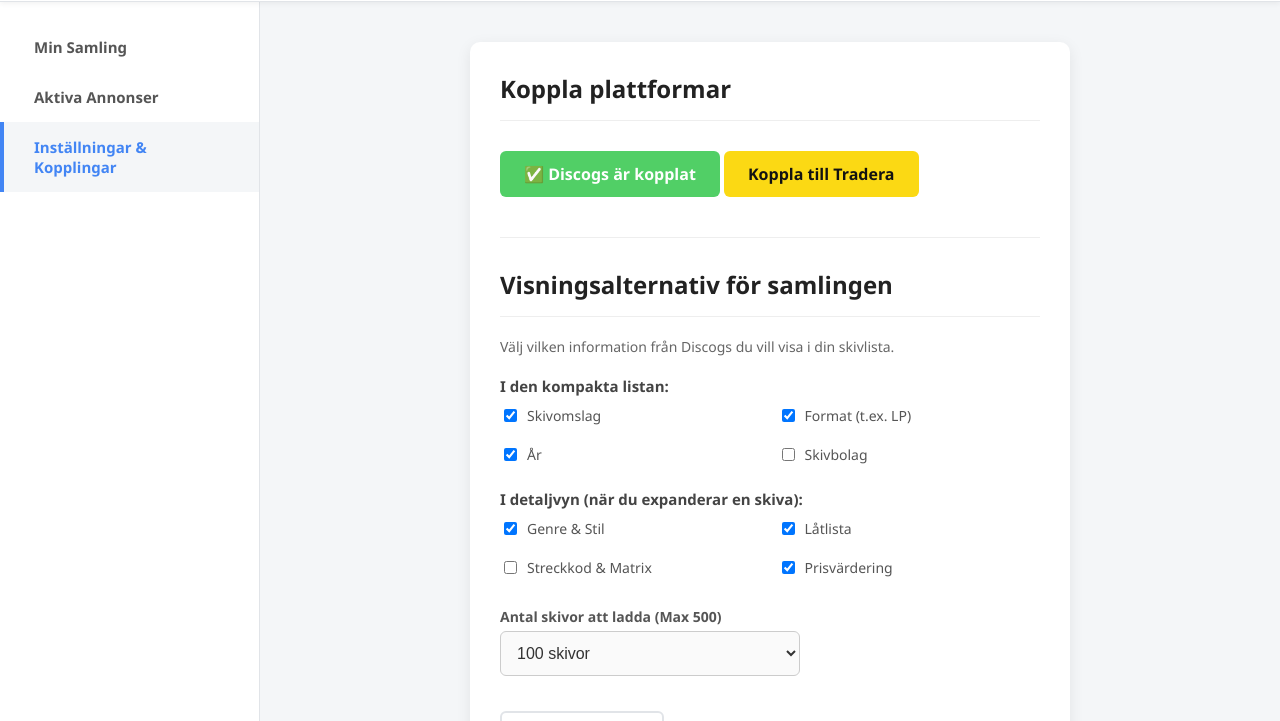
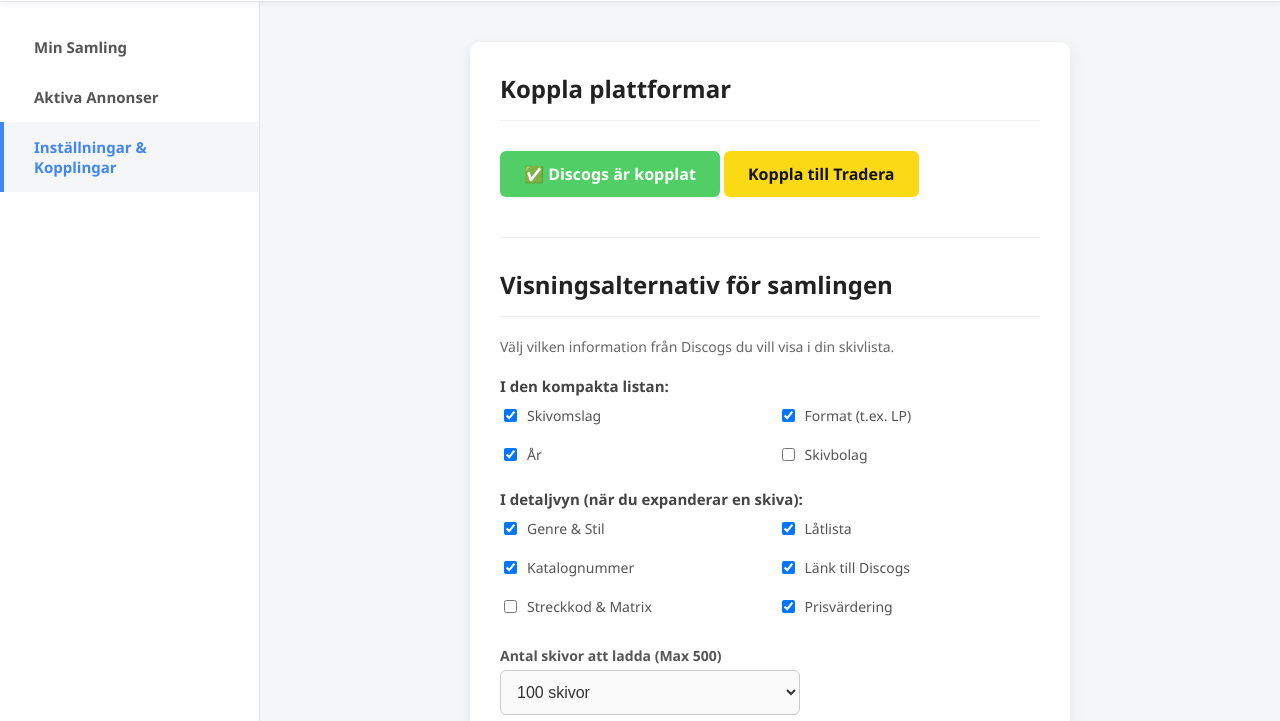
Before and after one commit to fuzzbdn/Tradeogs, a website: page public/dashboard.html in a window 1280 px wide. Shown: the part 79-800 px from the top of the page. Drawn offline with Linux system fonts and the light colour scheme; sample sign-in values are in the browser's storage.

Commit message:
Update dashboard.html

```diff
--- a/public/dashboard.html
+++ b/public/dashboard.html
@@ -4,16 +4,11 @@
     <meta charset="UTF-8">
     <meta name="viewport" content="width=device-width, initial-scale=1.0">
     <title>Tradeogs - Dashboard</title>
-
-    <!-- Länka till extern CSS -->
     <link rel="stylesheet" href="/style.css">
-
-    <!-- Länka till extern JavaScript (defer gör att sidan laddar snabbare) -->
     <script src="/app.js" defer></script>
 </head>
 <body>
 
-    <!-- Övre menyraden -->
     <header>
         <div class="header-left">
             <img src="/tradeogs_logo.png" alt="Tradeogs Logo" class="dash-logo">
@@ -22,20 +17,15 @@
         <button class="logout-btn" onclick="logout()">Logga ut</button>
     </header>
 
-    <!-- Appens huvudlayout (Meny + Innehåll) -->
     <div class="app-layout">
-
-        <!-- SIDOMENYN -->
         <aside class="sidebar">
             <a class="menu-item" id="nav-collection" onclick="switchView('collection')">Min Samling</a>
             <a class="menu-item" id="nav-ads" onclick="switchView('ads')">Aktiva Annonser</a>
             <a class="menu-item active" id="nav-settings" onclick="switchView('settings')">Inställningar & Kopplingar</a>
         </aside>
 
-        <!-- HUVUDINNEHÅLL -->
         <main class="main-content">
 
-            <!-- VY 1: MIN SAMLING -->
             <section id="view-collection" class="view-section">
                 <div class="card" style="text-align: left; max-width: 800px; margin: 0 auto;">
                     <h2>Min Discogs-samling</h2>
@@ -45,7 +35,6 @@
                         <button class="btn btn-primary" onclick="fetchCollection()" style="width: auto; padding: 10px 20px;">Ladda samling</button>
                     </div>
 
-                    <!-- Sökfält (Dolt tills samlingen är laddad) -->
                     <div id="search-container" style="display: none; margin-bottom: 20px;">
                         <input type="text" id="search-input" placeholder="Sök på artist eller titel..." onkeyup="filterCollection()" style="width: 100%; padding: 12px; border-radius: 6px; border: 1px solid #ccc;">
                     </div>
@@ -54,7 +43,6 @@
                 </div>
             </section>
 
-            <!-- VY 2: AKTIVA ANNONSER -->
             <section id="view-ads" class="view-section">
                 <div class="card" style="text-align: left; max-width: 800px; margin: 0 auto;">
                     <h2>Aktiva annonser på Tradera</h2>
@@ -62,7 +50,6 @@
                 </div>
             </section>
 
-            <!-- VY 3: INSTÄLLNINGAR (Aktiv som standard) -->
             <section id="view-settings" class="view-section active">
                 <div class="card" style="max-width: 600px; margin: 0 auto; text-align: left;">
                     <h2>Koppla plattformar</h2>
@@ -73,9 +60,7 @@
 
                     <hr style="border: none; border-top: 1px solid #eee; margin: 30px 0;">
 
-                    <!-- Visningsalternativ för samlingen -->
-<!-- Visningsalternativ för samlingen -->
-<h2>Visningsalternativ för samlingen</h2>
+                    <h2>Visningsalternativ för samlingen</h2>
                     <p style="color: #666; font-size: 14px; margin-bottom: 20px;">Välj vilken information från Discogs du vill visa i din skivlista.</p>
 
                     <h3 style="font-size: 15px; margin-bottom: 10px; color: #444;">I den kompakta listan:</h3>
@@ -102,6 +87,10 @@
                         <label style="display: flex; align-items: center; cursor: pointer; font-weight: normal;">
                             <input type="checkbox" id="set-tracklist" checked style="width: auto; margin-right: 10px;"> Låtlista
                         </label>
+                        <label style="display: flex; align-items: center; cursor: pointer; font-weight: normal;">
+                            <input type="checkbox" id="set-katalog" checked style="width: auto; margin-right: 10px;"> Katalognummer </label>
+                        <label style="display: flex; align-items: center; cursor: pointer; font-weight: normal;">
+                            <input type="checkbox" id="set-url" checked style="width: auto; margin-right: 10px;"> Länk till Discogs </label>
                         <label style="display: flex; align-items: center; cursor: pointer; font-weight: normal;">
                             <input type="checkbox" id="set-matrix" style="width: auto; margin-right: 10px;"> Streckkod & Matrix
                         </label>
```
